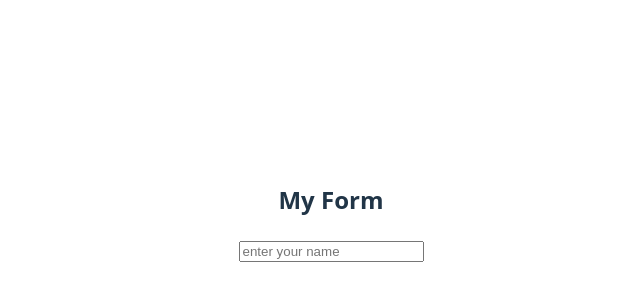
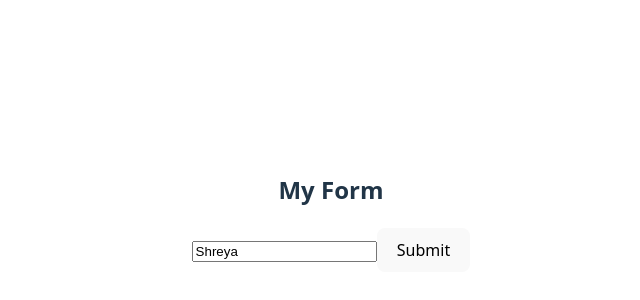
Before and after one commit to siddhant-gavai/react-form-multiple-state, a React (Vite) app: page / in a window 1280 px wide. Shown: the part 188-488 px from the top of the page, without its empty margins (309-949 px from the left). Built offline with nearby package versions, Linux system fonts and the light colour scheme.

Commit message:
Added fullName input with default value and onChange handler

```diff
--- a/src/Form.jsx
+++ b/src/Form.jsx
@@ -1,8 +1,22 @@
+import { useState } from "react";
+
 export default function Form() {
+  let [fullName, setFullName] = useState("Shreya");
+
+  let handleChange = (event) => {
+    setFullName(event.target.value);
+  };
+
   return (
     <form>
       <h2>My Form</h2>
-      <input type="text" placeholder="enter your name " />
+      <input
+        type="text"
+        placeholder="enter your name "
+        value={fullName}
+        onChange={handleChange}
+      />
+      <button>Submit</button>
     </form>
   );
 }
```
Also changed, not shown: 1 other file (tests, documents, lock files or other folders).
